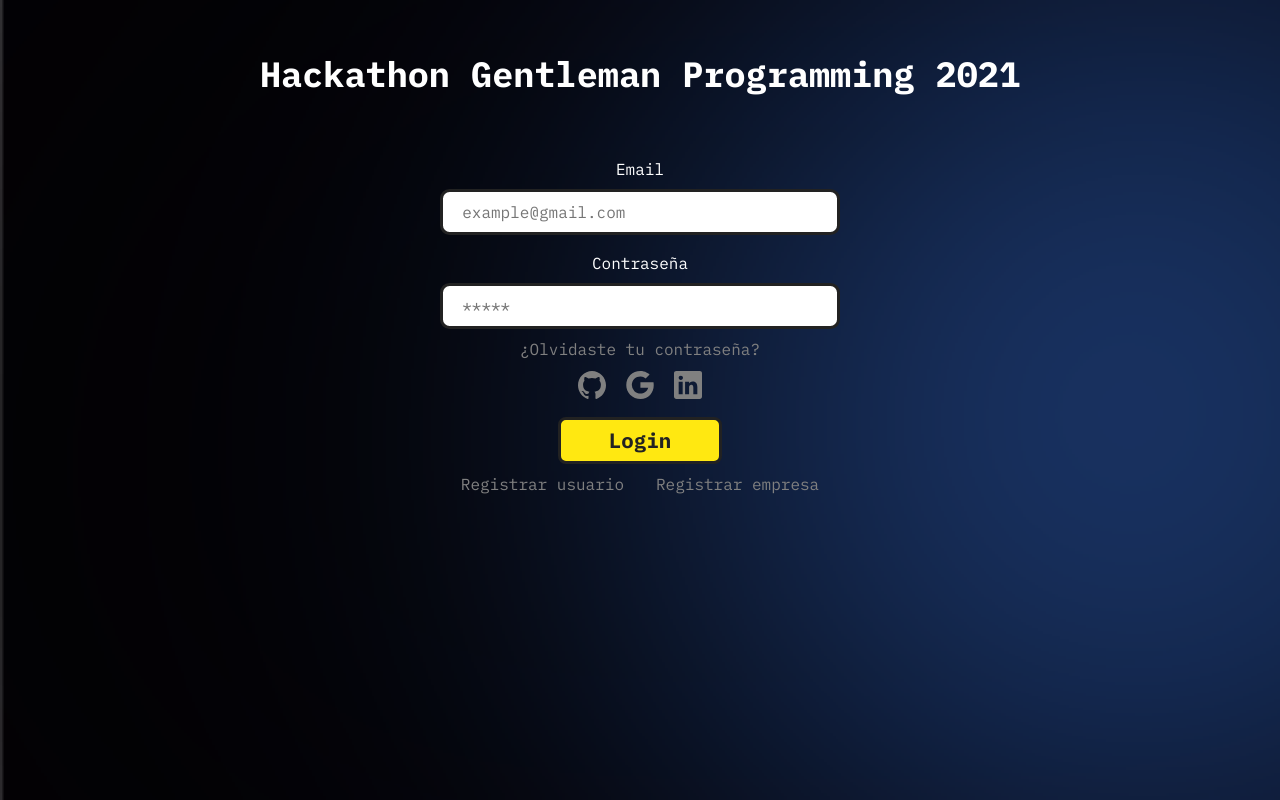
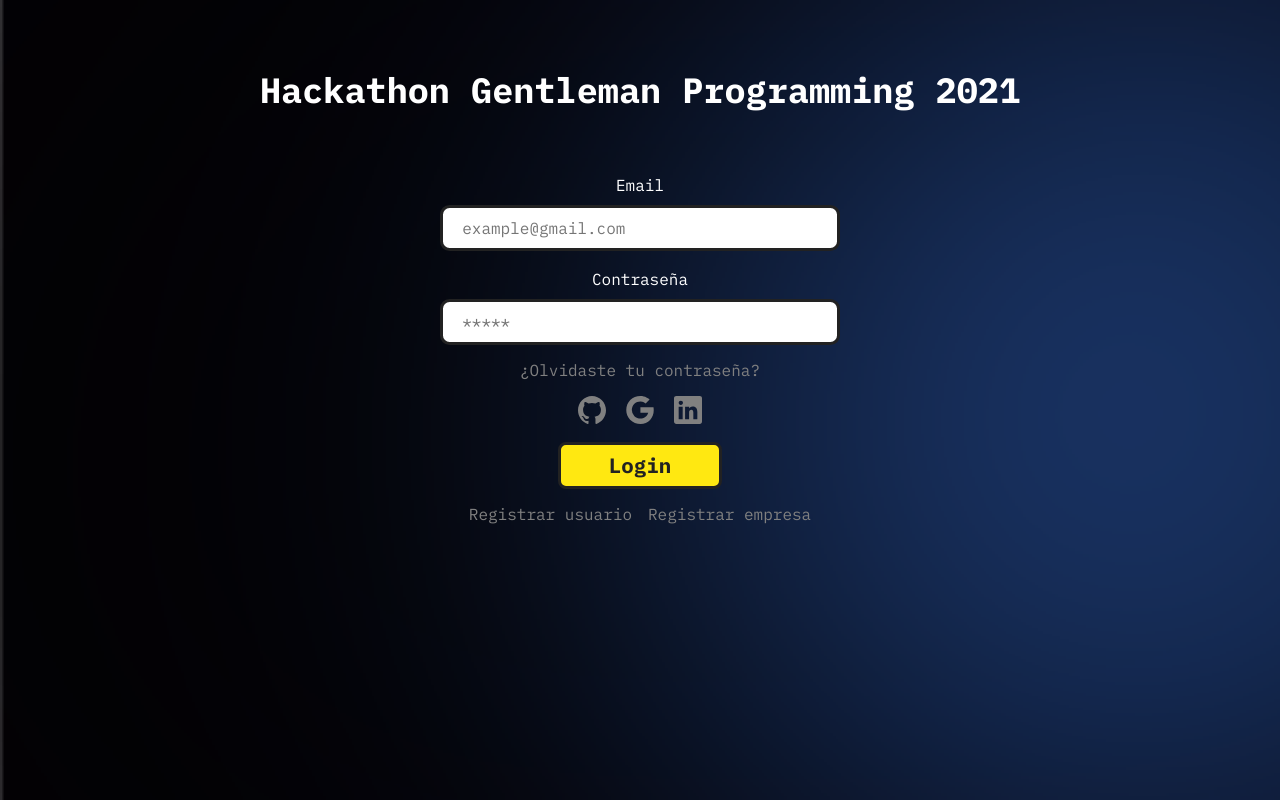
Before and after one commit to Ox18/hackathon-app, a React (Create React App) app: page / in a window 1280 px wide. Built offline with nearby package versions, Linux system fonts and the light colour scheme.

Commit message:
Update _LoginScreen.scss

```diff
--- a/src/styles/Pages/_LoginScreen.scss
+++ b/src/styles/Pages/_LoginScreen.scss
@@ -1,4 +1,5 @@
 .box-container {
+    padding: 1rem;
     header {
         text-align: center;
         position: relative;
@@ -10,10 +11,15 @@
         padding-top: 2.5rem;
         a {
             color: $light-grey;
-            margin: .3rem 1rem;
+            margin: .3rem .5rem;
+            display: flex;
+            justify-content: center;
             &:hover {
                 color: $white;
                 text-decoration: none;
+            }
+            @media (min-width: 480px) {
+                display: inline-block;
             }
         }
         div {
```
